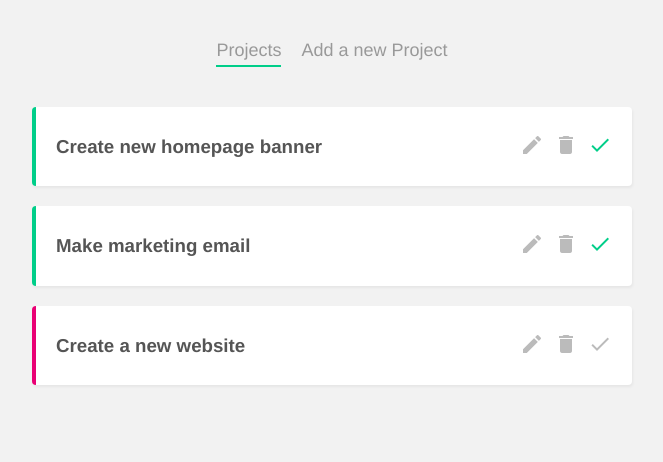
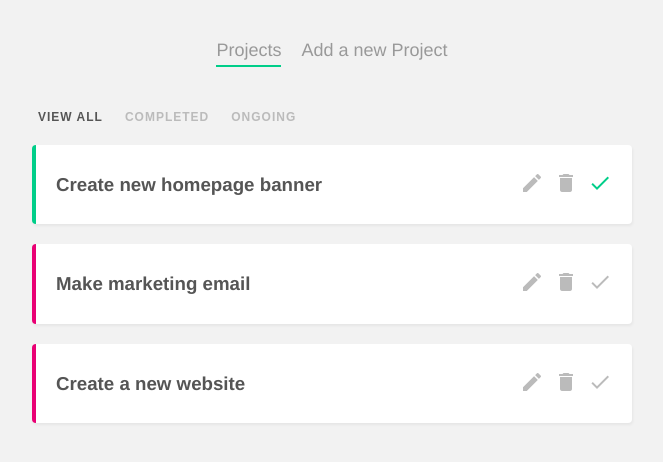
Before and after one commit to Vuckosm91/project-planner, a Vue app: page / in a window 1280 px wide. Shown: the top 462 px of the page, without its empty margins (308-971 px from the left). Built offline with nearby package versions, Linux system fonts and the light colour scheme; data requests are answered from the project's data file.

Commit message:
add filter

```diff
--- a/data/db.json
+++ b/data/db.json
@@ -10,7 +10,7 @@
       "id": "2",
       "title": "Make marketing email",
       "details": "Lorem ipsum",
-      "complete": true
+      "complete": false
     },
     {
       "id": "eb4a",
--- /dev/null
+++ b/src/components/FilterNav.vue
@@ -0,0 +1,45 @@
+<template>
+  <nav class="filter-nav">
+    <button
+    @click="updateFilter('all')"
+    :class="{active : current === 'all'}">View All</button>
+
+    <button
+    @click="updateFilter('completed')"
+    :class="{active : current === 'completed'}">Completed</button>
+
+    <button @click="updateFilter('ongoing')"
+    :class="{active : current === 'ongoing'}">Ongoing</button>
+  </nav>
+</template>
+
+<script>
+export default {
+props: ["current"],
+methods: {
+    updateFilter(by) {
+        this.$emit('filterChange', by)
+    }
+}
+}
+</script>
+
+<style>
+.filter-nav button {
+    background: none;
+    border: none;
+    color: #bbb;
+    outline: none;
+    font-size: 12px;
+    text-transform: uppercase;
+    margin-right: 10px;
+    letter-spacing: 1px;
+    font-weight: bold;
+    cursor: pointer;
+}
+
+.filter-nav button.active {
+    color: #555
+}
+
+</style>
--- a/src/views/HomeView.vue
+++ b/src/views/HomeView.vue
@@ -1,7 +1,8 @@
 <template>
   <div class="home">
+    <FilterNav @filterChange="current = $event" :current="current"/>
    <div v-if="projects.length">
-    <div v-for="project in projects" :key="project.id">
+    <div v-for="project in filteredProject" :key="project.id">
       <SingleProject :project="project" @delete="handleDelete" @complete="handleComplete"/>
     </div>
    </div>
@@ -9,17 +10,19 @@
 </template>
 
 <script>
+import FilterNav from '@/components/FilterNav.vue';
 import SingleProject from '@/components/SingleProject.vue';
 
 
 export default {
   name: 'HomeView',
   components: {
-    SingleProject
+    SingleProject, FilterNav
   },
   data() {
     return {
-      projects: []
+      projects: [],
+      current: "all"
     }
   },
   mounted() {
@@ -40,6 +43,17 @@
       })
       p.complete = !p.complete
     }
+  },
+  computed: {
+    filteredProject() {
+      if (this.current === "completed") {
+        return this.projects.filter(project => project.complete)
+      }
+      if (this.current === "ongoing") {
+        return this.projects.filter(project => !project.complete)
+      }
+      return this.projects
+    }
   }
 }
 </script>
```
